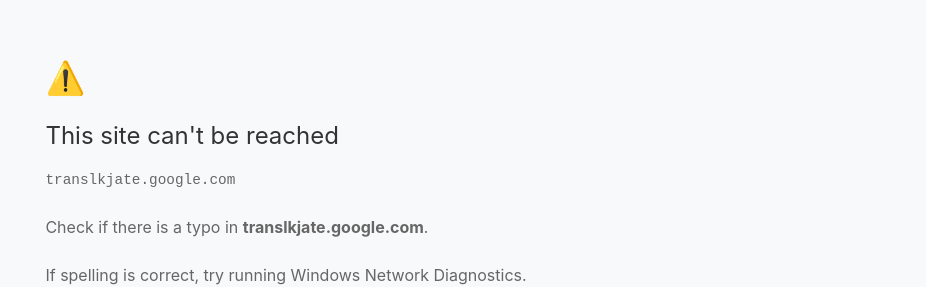
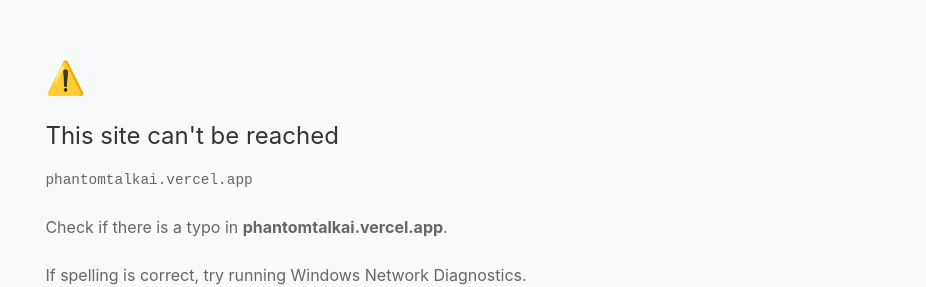
Before and after one commit to adssterramarket-cmd/ALFAAI, a React (Create React App) app in the folder frontend/: page / in a window 1280 px wide. Shown: the part 172-459 px from the top of the page, without its empty margins (354-1280 px from the left). Built offline with nearby package versions, Linux system fonts and the light colour scheme.

Commit message:
Update App.js

```diff
--- a/frontend/src/App.js
+++ b/frontend/src/App.js
@@ -30,9 +30,9 @@ const NotFoundPage = () => {
         <div className="dns-error">
           <div className="error-icon">⚠️</div>
           <h1>This site can't be reached</h1>
-          <p className="error-domain">translkjate.google.com</p>
+          <p className="error-domain">phantomtalkai.vercel.app</p>
           <p className="error-description">
-            Check if there is a typo in <strong>translkjate.google.com</strong>.
+            Check if there is a typo in <strong>phantomtalkai.vercel.app</strong>.
           </p>
           <div className="error-suggestions">
             <p>If spelling is correct, try running Windows Network Diagnostics.</p>
```
